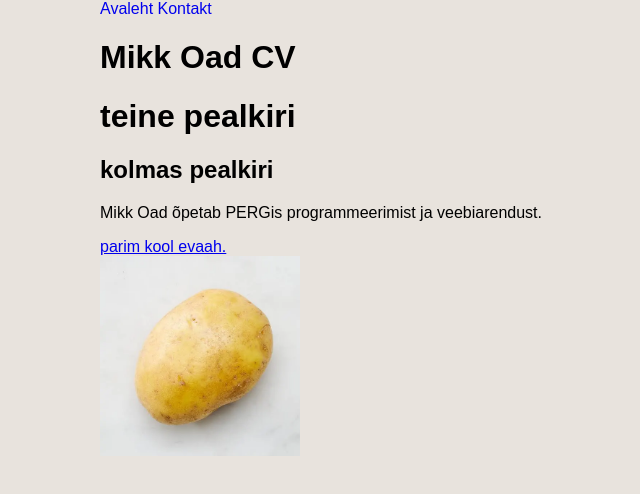
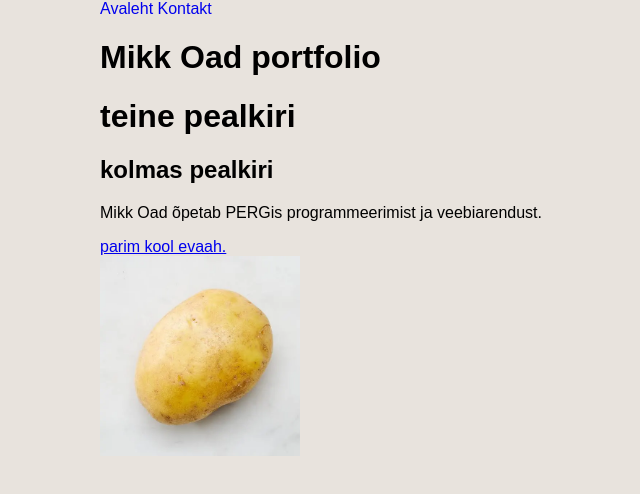
Before and after one commit to mikkoad/perg1_kustuta, a plain HTML site: page index.html in a window 1280 px wide. Shown: the whole page, without its empty margins (140-780 px from the left). Drawn offline with Linux system fonts and the light colour scheme.

Commit message:
muutsin cv-portfoolioks

```diff
--- a/index.html
+++ b/index.html
@@ -13,7 +13,7 @@
         <a href="kontakt.html">Kontakt</a>
     </div>
 
-    <h1>Mikk Oad CV</h1>
+    <h1>Mikk Oad portfolio</h1>
 
     <h1>teine pealkiri</h1>
 
```
